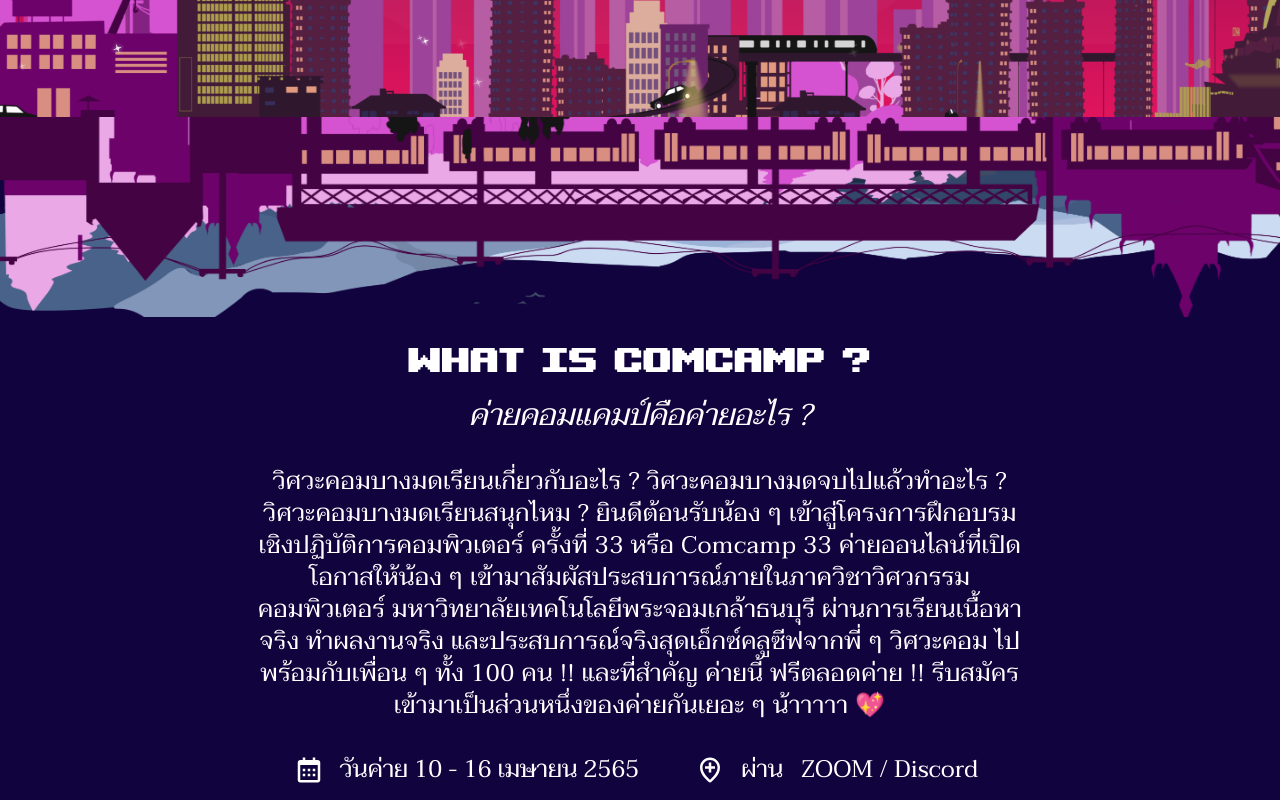
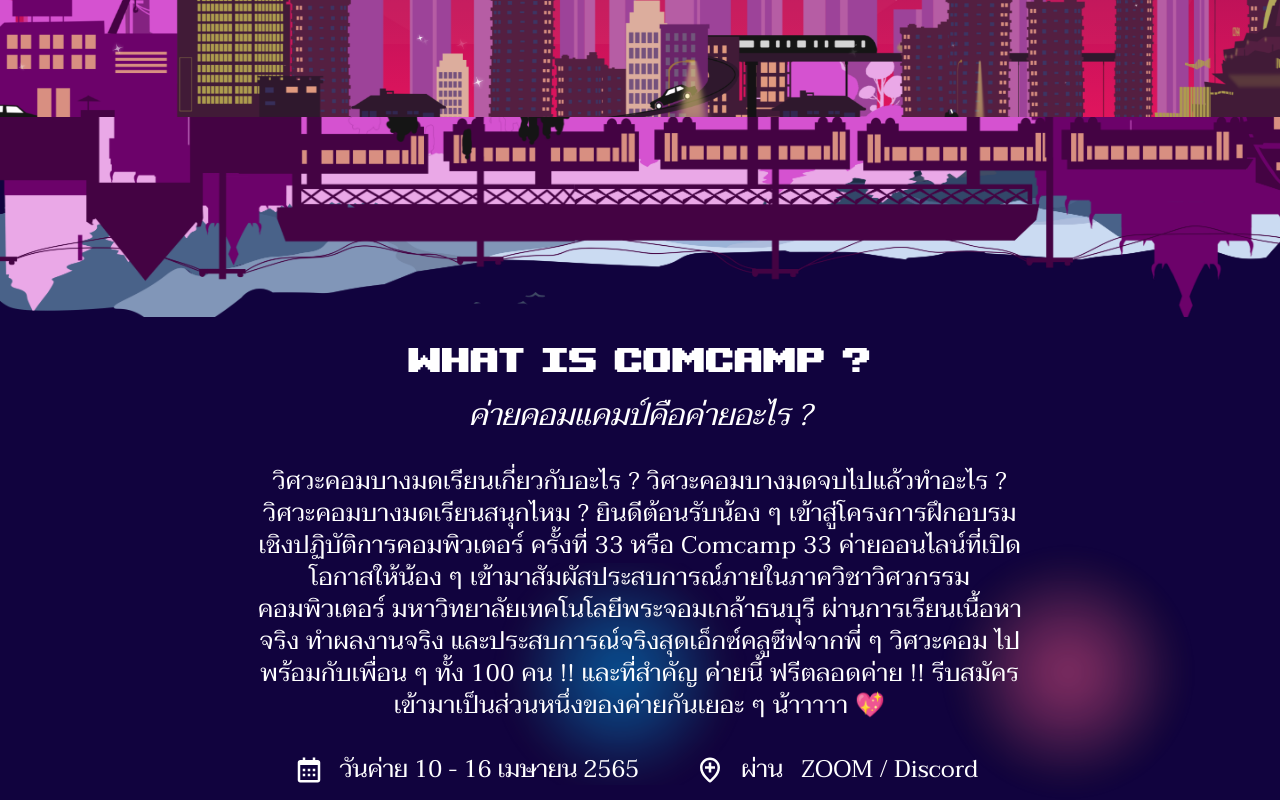
Before and after one commit to cpe-kmutt-student/comcamp33, a Next.js app: page /home in a window 1280 px wide. Shown: the part 680-1480 px from the top of the page. Built offline with nearby package versions, Linux system fonts and the light colour scheme; no server answers.

Commit message:
add:BGanimatin

```diff
--- a/src/components/homepage/about/index.js
+++ b/src/components/homepage/about/index.js
@@ -1,6 +1,6 @@
 import Image from "next/image";
 import { useEffect, useState } from "react";
-
+import { BGAnimation } from "./BGAnimation";
 import { BiCalendar, BiLocationPlus } from "react-icons/bi";
 
 const About = () => {
@@ -16,6 +16,7 @@
 
   return (
     <div className="flex flex-col justify-center items-center relative w-full h-full text-center px-6 md:px-[10vw] pt-[20vh] md:pt-[20vh] pb-[5vh] md:pb-[8vh] lg:pt-[25vh]">
+      <BGAnimation />
       <div className="absolute top-[-17px] right-0 w-full h-[25vh] z-20">
         <Image
           src="/assets/about/about_bg.png"
```
